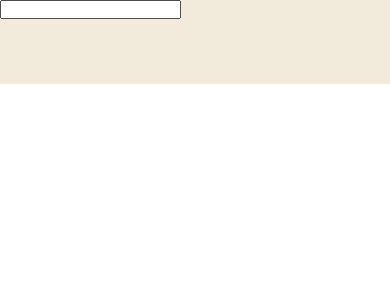
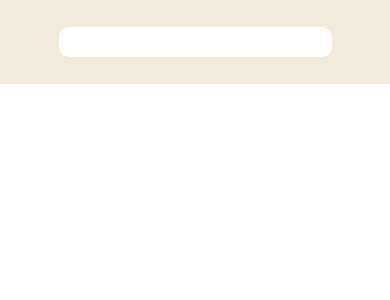
Before and after one commit to ediheid/frontend-dci-final-group-project, a React (Create React App) app: page / in a window 390 px wide. Shown: the top 300 px of the page. Built offline with nearby package versions, Linux system fonts and the light colour scheme.

Commit message:
Updated media queries and set layout of search component

```diff
--- a/src/Components/Search/Search.js
+++ b/src/Components/Search/Search.js
@@ -5,11 +5,12 @@ import styles from "../Search/search.module.scss";
 const Search = () => {
   return (
     <div className={styles["search-main-container"]}>
-      <div>
-        <form>
-          <input></input>
+      {/* // ! Do I need form container? */}
+      <div className={styles["form-container"]}>
+        <form className={styles.form}>
+          <input className={styles["search-input"]}></input>
 
-          <div>
+          <div className={styles["form-dropdown-container"]}>
             {/* Drop down of hidden extra input on form */}
             {/* Will it be on enter? */}
             {/* Manually code it instead of bringing in library */}
--- a/src/Components/Search/search.module.scss
+++ b/src/Components/Search/search.module.scss
@@ -9,18 +9,47 @@
   width: 100vw;
   height: 10vh;
 
+  // !! Min height on search component otherwise it disappears on sideways view
+  min-height: 6rem;
+
+  // todo
   // !!  for dev...? or what do we think?
   background-color: $cream;
+}
+
+.form-container,
+.form {
+  display: flex;
+  // todo
+  // !! Column will come into play once dropdown div is added..
+  flex-direction: column;
+  justify-content: center;
+  align-items: center;
+
+  width: 100%;
+  height: 100%;
+}
+
+.search-input {
+  width: 70%;
+  border: none;
+  border-radius: 1rem;
 }
 
 // ? x-small
 
 @include x-small {
+  .search-input {
+    height: 3rem;
+  }
 }
 
 // ? small
 
 @include small {
+  .search-input {
+    height: 4rem;
+  }
 }
 
 // ? medium
@@ -28,19 +57,32 @@
 @include medium {
   // !
   // todo - position components so search field will sit under Navbar
+
+  .search-input {
+    height: 4rem;
+  }
 }
 
 // ? large
 
 @include large {
+  .search-input {
+    height: 4rem;
+  }
 }
 
 // ? extra-large
 
 @include extra-large {
+  .search-input {
+    height: 4rem;
+  }
 }
 
 // ? extra EXTRA large
 
 @include extra-extra-large {
+  .search-input {
+    height: 4.5rem;
+  }
 }
--- a/src/Styling/_mixins.module.scss
+++ b/src/Styling/_mixins.module.scss
@@ -31,7 +31,7 @@
 
 // * Extra Large = Less than 1399px - medium desktops
 @mixin extra-large {
-  @media (min-width: 1201) and (max-width: 1399px) {
+  @media (min-width: 1201px) and (max-width: 1399px) {
     @content;
   }
 }
```
